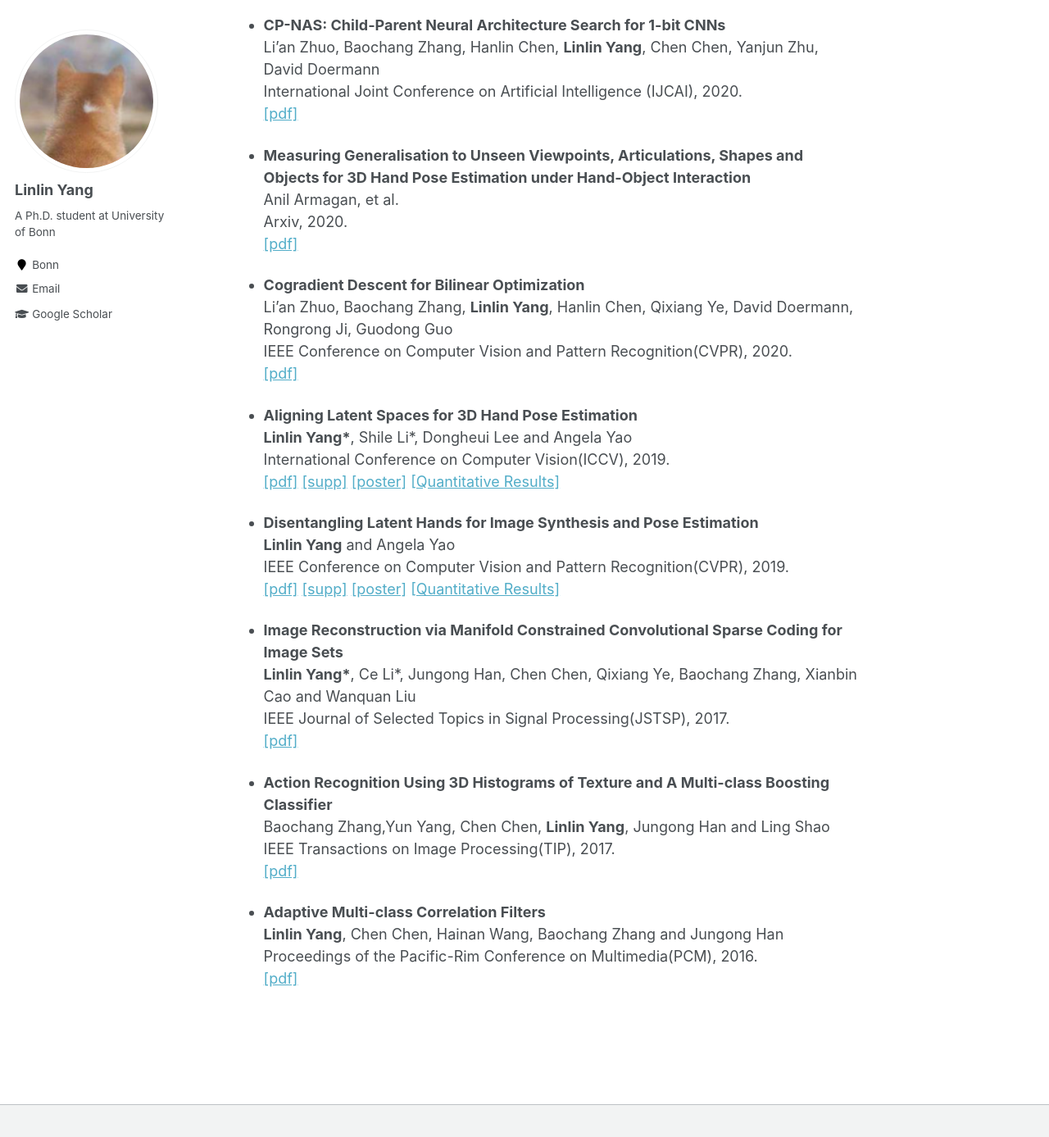
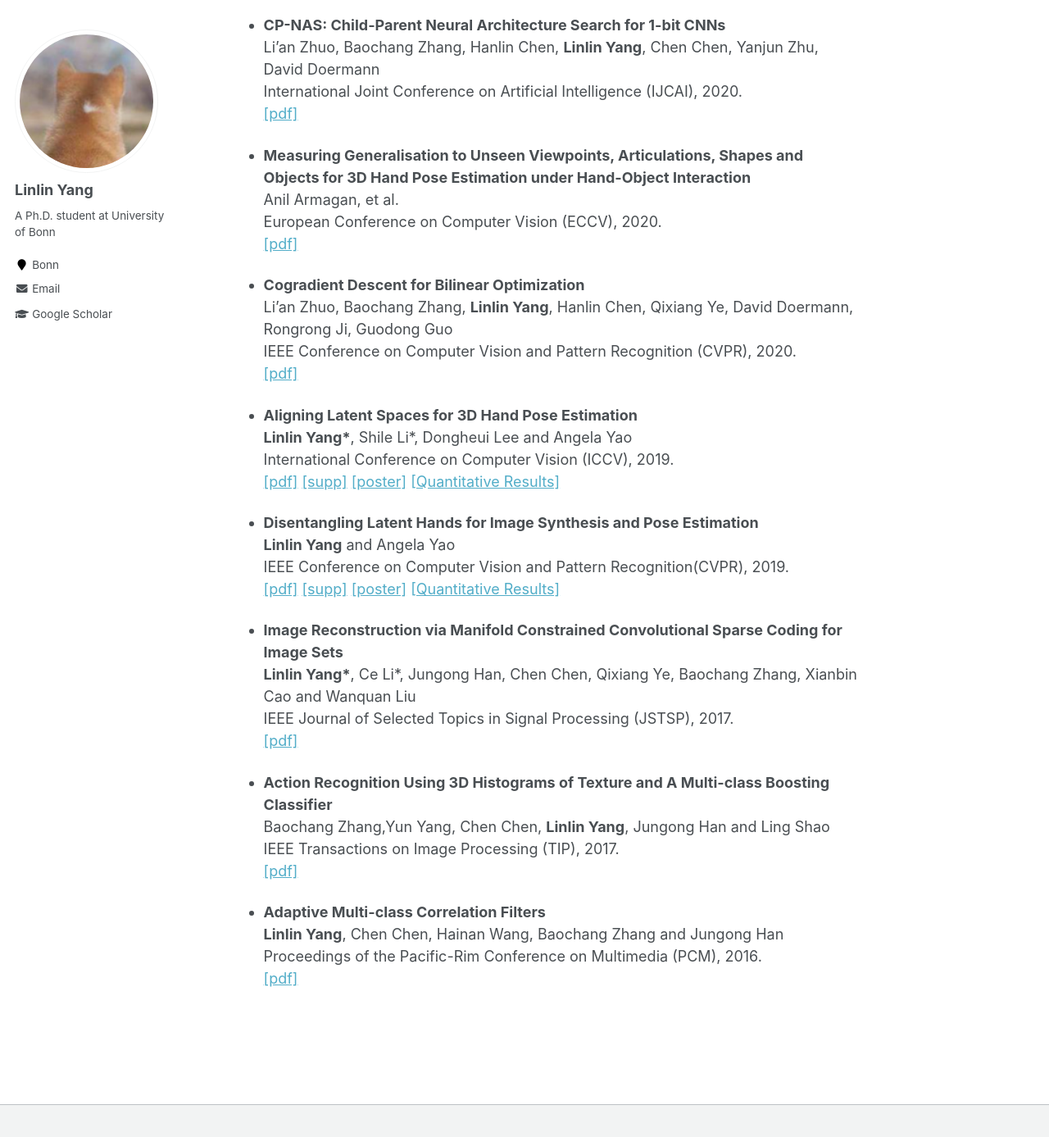
Before and after one commit to bestonebyone/mu4yang, a Jekyll site: the page built from _pages/about.md, in a window 1280 px wide and 1400 px high, scrolled down 396 px. Shown: the top 1387 px of the window at 82% size. Built offline with Jekyll 4.4.1, drawn with Linux system fonts in a browser that asks for light colours.

Commit message:
Update about.md

```diff
--- a/_pages/about.md
+++ b/_pages/about.md
@@ -27,17 +27,17 @@ Machine Learning, Computer Vision and Pattern Recognition. Especially RGB-based
 
 - **Measuring Generalisation to Unseen Viewpoints, Articulations, Shapes and Objects for 3D Hand Pose Estimation under Hand-Object Interaction**
   Anil Armagan, et al.
-  Arxiv, 2020.
+  European Conference on Computer Vision (ECCV), 2020.
   [[pdf]](https://arxiv.org/pdf/2003.13764.pdf)
 
 - **Cogradient Descent for Bilinear Optimization**
   Li'an Zhuo, Baochang Zhang, **Linlin Yang**, Hanlin Chen, Qixiang Ye, David Doermann, Rongrong Ji, Guodong Guo
-  IEEE Conference on Computer Vision and Pattern Recognition(CVPR), 2020.
+  IEEE Conference on Computer Vision and Pattern Recognition (CVPR), 2020.
   [[pdf]](http://openaccess.thecvf.com/content_CVPR_2020/papers/Zhuo_Cogradient_Descent_for_Bilinear_Optimization_CVPR_2020_paper.pdf)
 
 - **Aligning Latent Spaces for 3D Hand Pose Estimation**
   **Linlin Yang\***, Shile Li*, Dongheui Lee and Angela Yao
-  International Conference on Computer Vision(ICCV), 2019.
+  International Conference on Computer Vision (ICCV), 2019.
 [[pdf]](http://openaccess.thecvf.com/content_ICCV_2019/papers/Yang_Aligning_Latent_Spaces_for_3D_Hand_Pose_Estimation_ICCV_2019_paper.pdf)  [[supp]](http://openaccess.thecvf.com/content_ICCV_2019/supplemental/Yang_Aligning_Latent_Spaces_ICCV_2019_supplemental.pdf)  [[poster]](https://www.mu4yang.com/files/posters/iccv19_poster_aligning.pdf) [[Quantitative Results]](https://www.mu4yang.com/files/data/AUC_Aligning.txt)
 
 - **Disentangling Latent Hands for Image Synthesis and Pose Estimation**
@@ -47,15 +47,15 @@ Machine Learning, Computer Vision and Pattern Recognition. Especially RGB-based
 
 - **Image Reconstruction via Manifold Constrained Convolutional Sparse Coding for Image Sets**
   **Linlin Yang\***, Ce Li*, Jungong Han, Chen Chen, Qixiang Ye, Baochang Zhang, Xianbin Cao and Wanquan Liu
-  IEEE Journal of Selected Topics in Signal Processing(JSTSP), 2017.
+  IEEE Journal of Selected Topics in Signal Processing (JSTSP), 2017.
   [[pdf]](https://www.mu4yang.com/files/papers/Image%20Reconstruction%20via%20Manifold%20Constrained%20Convolutional%20Sparse%20Coding%20for%20Image%20Sets.pdf)
 
 - **Action Recognition Using 3D Histograms of Texture and A Multi-class Boosting Classifier**
   Baochang Zhang,Yun Yang, Chen Chen, **Linlin Yang**, Jungong Han and Ling Shao
-  IEEE Transactions on Image Processing(TIP), 2017.
+  IEEE Transactions on Image Processing (TIP), 2017.
   [[pdf]](https://www.mu4yang.com/files/papers/Action%20Recognition%20Using%203D%20Histograms%20of%20Texture%20and%20A%20Multi-class%20Boosting%20Classifier.pdf)
 
 - **Adaptive Multi-class Correlation Filters**
   **Linlin Yang**, Chen Chen, Hainan Wang, Baochang Zhang and Jungong Han
-  Proceedings of the Pacific-Rim Conference on Multimedia(PCM), 2016.
+  Proceedings of the Pacific-Rim Conference on Multimedia (PCM), 2016.
   [[pdf]](https://www.mu4yang.com/files/papers/Adaptive%20Multi-class%20Correlation%20Filters.pdf)
```
